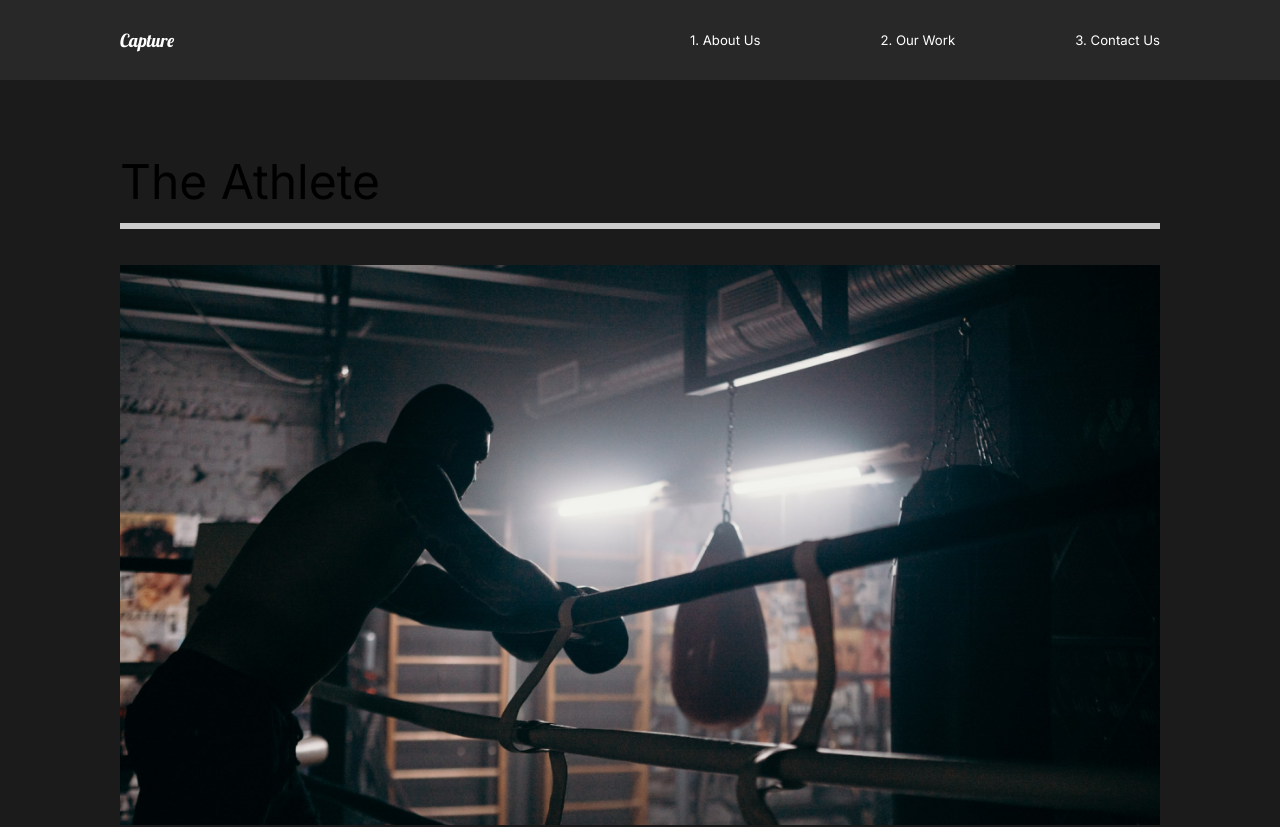
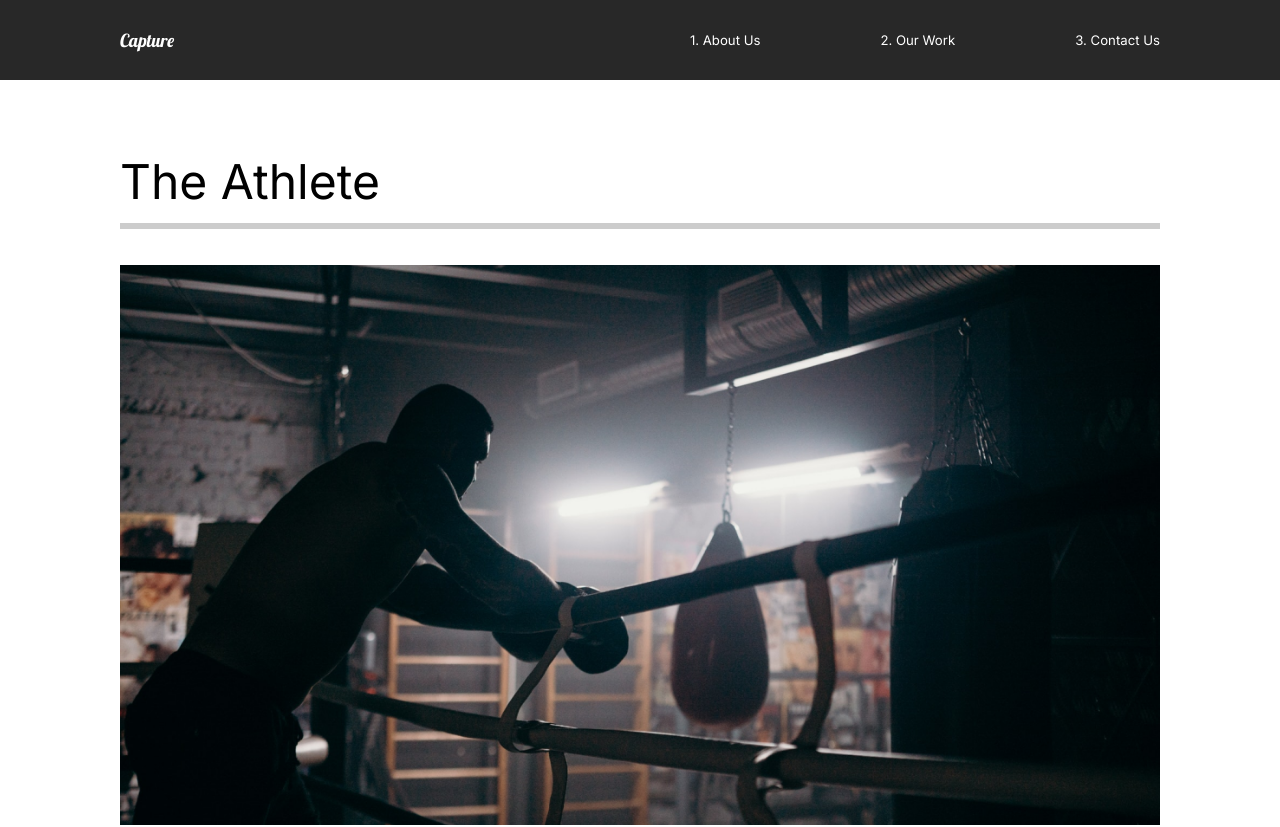
Before and after one commit to jadhav-kunal/capture-portfolio, a React (Create React App) app: page /work in a window 1280 px wide. Shown: the top 827 px of the page. Built offline with nearby package versions, Linux system fonts and the light colour scheme.

Commit message:
Started with framer motion and added page transitions

```diff
--- a/src/App.js
+++ b/src/App.js
@@ -8,14 +8,19 @@ import OurWork from "./pages/OurWork";
 import Nav from "./components/Nav";
 import MovieDetail from "./pages/MovieDetail";
 //Router
-import { Switch, Route } from "react-router-dom";
+import { Switch, Route, useLocation } from "react-router-dom";
+//Animation
+import { AnimatePresence } from "framer-motion";
 
 function App() {
+  const location = useLocation();
+
   return (
     <div className="App">
       <GlobalStyle />
       <Nav />
-      <Switch>
+      <AnimatePresence exitBeforeEnter>
+        <Switch location={location} key={location.pathname}>
           <Route path="/" exact>
             <AboutUs />
           </Route>
@@ -29,6 +34,7 @@ function App() {
             <ContactUs />
           </Route>
         </Switch>
+      </AnimatePresence>
     </div>
   );
 }
--- /dev/null
+++ b/src/animation.js
@@ -0,0 +1,20 @@
+export const pageAnimation = {
+  hidden: {
+    opacity: 0,
+    y: 300,
+  },
+  show: {
+    opacity: 1,
+    y: 0,
+    transition: {
+      duration: 1,
+    },
+  },
+  exit: {
+    opacity: 0,
+    y: 300,
+    transition: {
+      duration: 1,
+    },
+  },
+};
--- a/src/pages/AboutUs.js
+++ b/src/pages/AboutUs.js
@@ -1,16 +1,24 @@
 import React from "react";
-// Page Components
+//Page Components
 import AboutSection from "../components/AboutSection";
+import ServicesSection from "../components/ServicesSection";
 import FaqSection from "../components/FaqSection";
-import ServicesSection from "../components/ServicesSection";
+//Animations
+import { motion } from "framer-motion";
+import { pageAnimation } from "../animation";
 
 const AboutUs = () => {
   return (
-    <>
+    <motion.div
+      exit="exit"
+      variants={pageAnimation}
+      initial="hidden"
+      animate="show"
+    >
       <AboutSection />
       <ServicesSection />
       <FaqSection />
-    </>
+    </motion.div>
   );
 };
 
--- a/src/pages/ContactUs.js
+++ b/src/pages/ContactUs.js
@@ -1,7 +1,20 @@
 import React from "react";
+//Animations
+import { motion } from "framer-motion";
+import { pageAnimation } from "../animation";
 
 const ContactUs = () => {
-  return <div>ContactUs</div>;
+  return (
+    <motion.div
+      exit="exit"
+      variants={pageAnimation}
+      initial="hidden"
+      animate="show"
+      style={{ background: "#fff" }}
+    >
+      <h1>Our CONTACT</h1>
+    </motion.div>
+  );
 };
 
 export default ContactUs;
--- a/src/pages/MovieDetail.js
+++ b/src/pages/MovieDetail.js
@@ -2,6 +2,9 @@ import React, { useState, useEffect } from "react";
 import styled from "styled-components";
 import { useHistory } from "react-router-dom";
 import { MovieState } from "../movieState";
+//Animations
+import { motion } from "framer-motion";
+import { pageAnimation } from "../animation";
 
 const MovieDetail = () => {
   const history = useHistory();
@@ -18,7 +21,12 @@ const MovieDetail = () => {
   return (
     <>
       {movie && (
-        <Details>
+        <Details
+          exit="exit"
+          variants={pageAnimation}
+          initial="hidden"
+          animate="show"
+        >
           <HeadLine>
             <h2>{movie.title}</h2>
             <img src={movie.mainImg} alt="movie" />
@@ -41,7 +49,7 @@ const MovieDetail = () => {
   );
 };
 
-const Details = styled.div`
+const Details = styled(motion.div)`
   color: white;
 `;
 const HeadLine = styled.div`
--- a/src/pages/OurWork.js
+++ b/src/pages/OurWork.js
@@ -5,10 +5,19 @@ import { Link } from "react-router-dom";
 import athlete from "../img/athlete-small.png";
 import theracer from "../img/theracer-small.png";
 import goodtimes from "../img/goodtimes-small.png";
+//Animations
+import { motion } from "framer-motion";
+import { pageAnimation } from "../animation";
 
 const OurWork = () => {
   return (
-    <Work>
+    <Work
+      style={{ background: "#fff" }}
+      exit="exit"
+      variants={pageAnimation}
+      initial="hidden"
+      animate="show"
+    >
       <Movie>
         <h2>The Athlete</h2>
         <div className="line"></div>
@@ -34,7 +43,7 @@ const OurWork = () => {
   );
 };
 
-const Work = styled.div`
+const Work = styled(motion.div)`
   min-height: 100vh;
   overflow: hidden;
   padding: 5rem 10rem;
```
Also changed, not shown: src/components/AboutSection.js (+14 -12 lines). Lines whose indentation alone changed are shown as unchanged.
